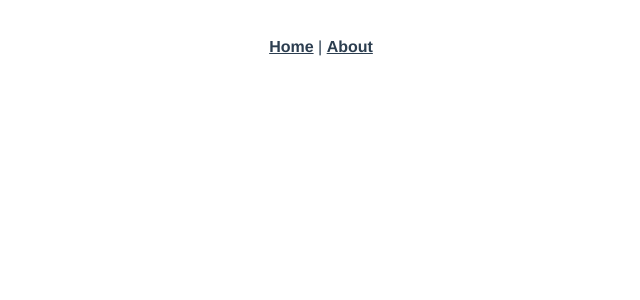
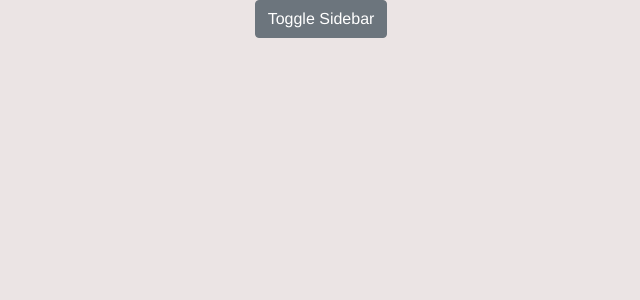
Before and after one commit to Leandro-Oliveira-2/Flicks-Crud, a Vue app: page /training in a window 1280 px wide. Shown: the top 300 px of the page, without its empty margins (319-959 px from the left). Built offline with nearby package versions, Linux system fonts and the light colour scheme.

Commit message:
project configuration

```diff
--- /dev/null
+++ b/src/App.scss
@@ -0,0 +1,7 @@
+$body-bg: #ebe4e4;
+$body-color: #e9e2e2;
+$custom-control-indicator-size: 1rem;
+
+// Then import Bootstrap and BootstrapVue SCSS files (order is important)
+@import 'node_modules/bootstrap/scss/bootstrap.scss';
+@import 'node_modules/bootstrap-vue/src/index.scss';
--- a/src/App.vue
+++ b/src/App.vue
@@ -1,9 +1,5 @@
 <template>
   <div id="app">
-    <nav>
-      <router-link to="/">Home</router-link> |
-      <router-link to="/about">About</router-link>
-    </nav>
     <router-view />
   </div>
 </template>
--- a/src/main.js
+++ b/src/main.js
@@ -1,12 +1,25 @@
-import Vue from "vue";
-import App from "./App.vue";
-import router from "./router";
-import store from "./store";
+import Vue from 'vue'
+import App from './App.vue'
+import router from './router'
+import store from './store'
+import { BootstrapVue, IconsPlugin } from 'bootstrap-vue'
+import 'bootstrap/dist/css/bootstrap.css'
+import 'bootstrap-vue/dist/bootstrap-vue.css'
+import './App.scss'
+import { library } from '@fortawesome/fontawesome-svg-core'
+import { FontAwesomeIcon } from '@fortawesome/vue-fontawesome'
+import { faCoffee } from '@fortawesome/free-solid-svg-icons'
+import { faFontAwesome } from '@fortawesome/free-brands-svg-icons'
+import { fas } from '@fortawesome/free-solid-svg-icons'
+library.add(faCoffee, faFontAwesome)
+library.add(fas)
 
-Vue.config.productionTip = false;
-
+Vue.component('font-awesome-icon', FontAwesomeIcon)
+Vue.config.productionTip = false
+Vue.use(BootstrapVue)
+Vue.use(IconsPlugin)
 new Vue({
   router,
   store,
   render: (h) => h(App),
-}).$mount("#app");
+}).$mount('#app')
--- /dev/null
+++ b/src/pages/TrainingView.vue
@@ -0,0 +1,24 @@
+<template>
+  <div>
+    <b-button v-b-toggle.sidebar-1>Toggle Sidebar</b-button>
+    <b-sidebar class="training" id="sidebar-1" title="Sidebar" shadow>
+      <div class="px-3 py-2">
+        <p>
+          Cras mattis consectetur purus sit amet fermentum. Cras justo odio, dapibus ac facilisis
+          in, egestas eget quam. Morbi leo risus, porta ac consectetur ac, vestibulum at eros.
+        </p>
+        <b-img src="https://picsum.photos/500/500/?image=54" fluid thumbnail></b-img>
+      </div>
+    </b-sidebar>
+  </div>
+</template>
+
+<script>
+export default {
+  name: 'TrainingView',
+}
+</script>
+
+<style scoped>
+/* Você não precisa da classe .training para definir a largura */
+</style>
--- a/src/router/index.js
+++ b/src/router/index.js
@@ -1,30 +1,34 @@
-import Vue from "vue";
-import VueRouter from "vue-router";
-import HomeView from "../views/HomeView.vue";
+import Vue from 'vue'
+import VueRouter from 'vue-router'
+import HomeView from '../views/HomeView.vue'
 
-Vue.use(VueRouter);
+Vue.use(VueRouter)
 
 const routes = [
   {
-    path: "/",
-    name: "home",
+    path: '/',
+    name: 'home',
     component: HomeView,
   },
   {
-    path: "/about",
-    name: "about",
+    path: '/about',
+    name: 'about',
     // route level code-splitting
     // this generates a separate chunk (about.[hash].js) for this route
     // which is lazy-loaded when the route is visited.
-    component: () =>
-      import(/* webpackChunkName: "about" */ "../views/AboutView.vue"),
+    component: () => import(/* webpackChunkName: "about" */ '../views/AboutView.vue'),
   },
-];
+  {
+    path: '/training',
+    name: 'training',
+    component: () => import(/* webpackChunkName: "training" */ '../pages/TrainingView.vue'),
+  },
+]
 
 const router = new VueRouter({
-  mode: "history",
+  mode: 'history',
   base: process.env.BASE_URL,
   routes,
-});
+})
 
-export default router;
+export default router
--- a/src/views/HomeView.vue
+++ b/src/views/HomeView.vue
@@ -7,12 +7,12 @@
 
 <script>
 // @ is an alias to /src
-import HelloWorld from "@/components/HelloWorld.vue";
+import HelloWorld from '@/components/HelloWorld.vue'
 
 export default {
-  name: "HomeView",
+  name: 'HomeView',
   components: {
     HelloWorld,
   },
-};
+}
 </script>
```
Also changed, not shown: package.json (+11 -4 lines), src/components/HelloWorld.vue (+10 -28 lines), src/store/index.js (+4 -4 lines), .eslintrc.js, 2 other files (tests, documents, lock files or other folders).
